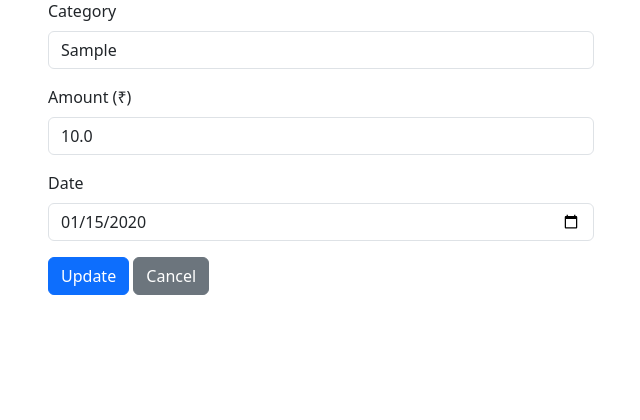
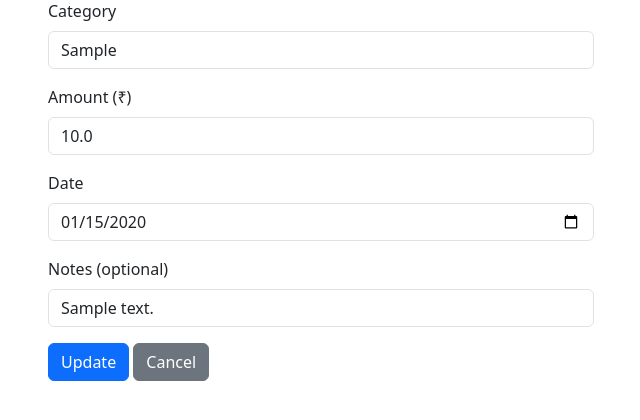
Before and after one commit to abel-111/Expense_Tracker, a Flask app: page /edit/1 in a window 1280 px wide. Shown: the part 153-573 px from the top of the page, without its empty margins (319-959 px from the left). Run offline with Flask 3, Linux system fonts and the light colour scheme; the visitor is signed in with stand-in values (Sample User, id 1); tables that the repository leaves empty hold one stand-in row (values such as "Sample post").

Commit message:
Add notes field to edit form

```diff
--- a/templates/edit.html
+++ b/templates/edit.html
@@ -18,6 +18,10 @@
                 <label for="date" class="form-label">Date</label>
                 <input type="date" id="date" name="date" value="{{ expense[3] }}" class="form-control">
             </div>
+            <div class="mb-3">
+                <label for="notes" class="form-label">Notes (optional)</label>
+                <input type="text" id="notes" name="notes" value="{{ expense[4] }}" class="form-control">
+            </div>
             <button type="submit" class="btn btn-primary">Update</button>
             <a href="/" class="btn btn-secondary">Cancel</a>
         </form>
```
